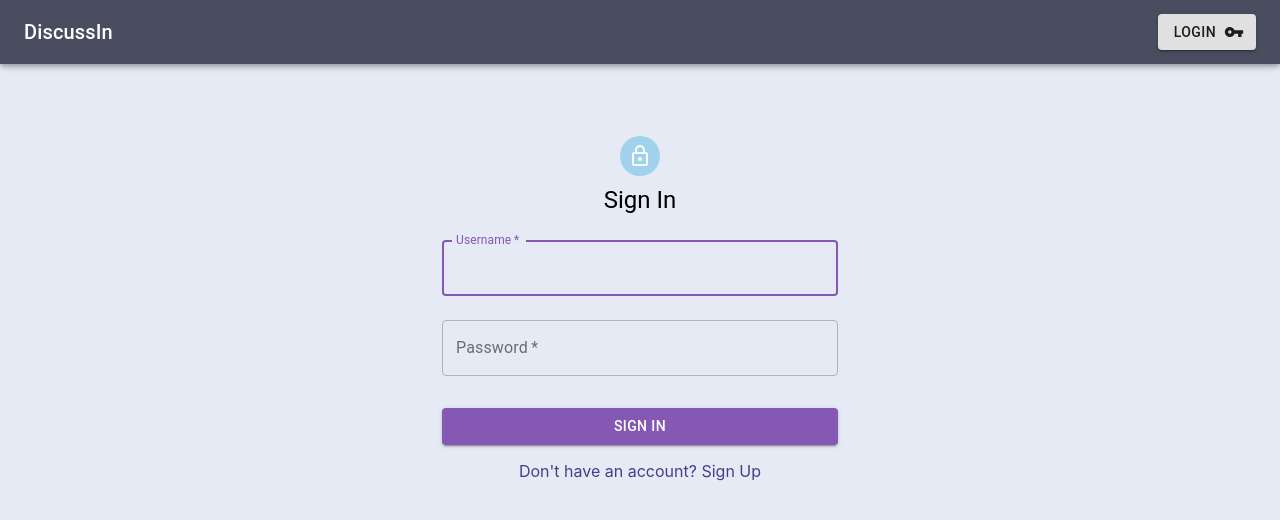
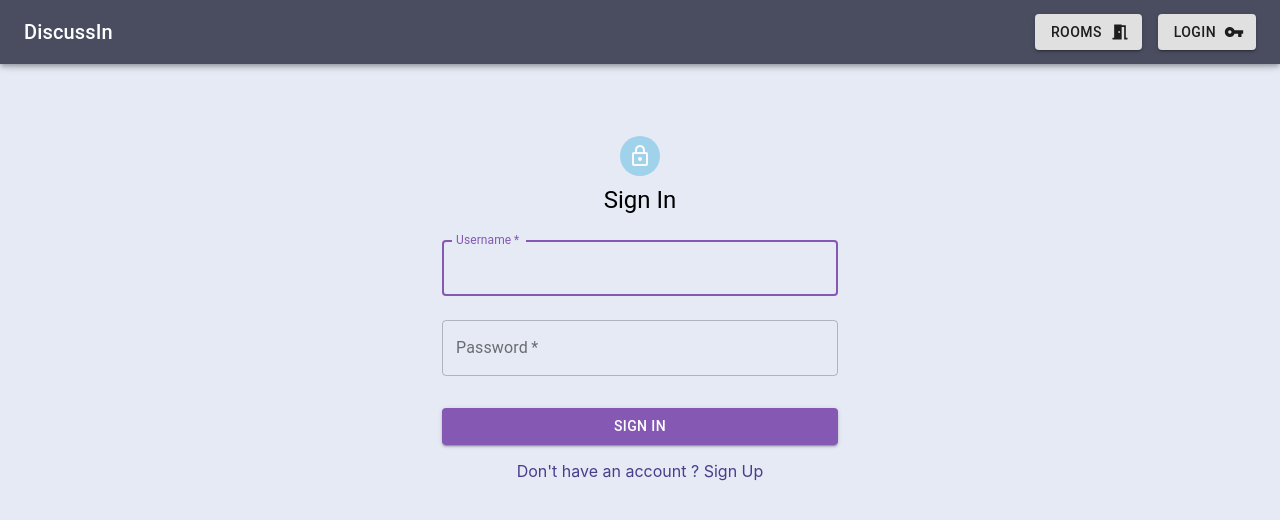
Before and after one commit to VirajJadhav/DiscussIn, a React (Create React App) app in the folder frontend/: page /login in a window 1280 px wide. Shown: the top 520 px of the page. Built offline with nearby package versions, Linux system fonts and the light colour scheme.

Commit message:
ui: rooms dropdown in navbar

```diff
--- a/frontend/src/components/NavBar/index.jsx
+++ b/frontend/src/components/NavBar/index.jsx
@@ -9,10 +9,13 @@ import {
   Fab,
   Zoom,
   Button,
+  Menu,
+  MenuItem,
 } from "@material-ui/core";
 import {
   KeyboardArrowUp as KeyboardArrowUpIcon,
   VpnKey,
+  MeetingRoom,
 } from "@material-ui/icons";
 import { Link } from "react-router-dom";
 
@@ -70,6 +73,17 @@ ScrollTop.propTypes = {
 
 export default function NavBar(props) {
   const classes = useStyles();
+
+  const [anchorEl, setAnchorEl] = React.useState(null);
+
+  const handleClick = event => {
+    setAnchorEl(event.currentTarget);
+  };
+
+  const handleClose = () => {
+    setAnchorEl(null);
+  };
+
   return (
     <div>
       <AppBar className={classes.appbar}>
@@ -84,6 +98,30 @@ export default function NavBar(props) {
           >
             <Typography variant="h6">DiscussIn</Typography>
           </Link>
+          <div>
+            <Button
+              aria-controls="simple-menu"
+              aria-haspopup="true"
+              onClick={handleClick}
+              variant="contained"
+              endIcon={<MeetingRoom />}
+              style={{
+                marginRight: "1rem",
+              }}
+            >
+              Rooms
+            </Button>
+            <Menu
+              id="simple-menu"
+              anchorEl={anchorEl}
+              keepMounted
+              open={Boolean(anchorEl)}
+              onClose={handleClose}
+            >
+              <MenuItem>Add Room</MenuItem>
+              <MenuItem>Join Room</MenuItem>
+            </Menu>
+          </div>
           <Link
             style={{
               textDecoration: "none",
--- a/frontend/src/pages/Auth/Login/index.jsx
+++ b/frontend/src/pages/Auth/Login/index.jsx
@@ -110,7 +110,7 @@ export default function Login() {
                     textDecoration: "none",
                   }}
                 >
-                  {"Don't have an account? Sign Up"}
+                  {"Don't have an account ? Sign Up"}
                 </Link>
               </Grid>
             </Grid>
```
